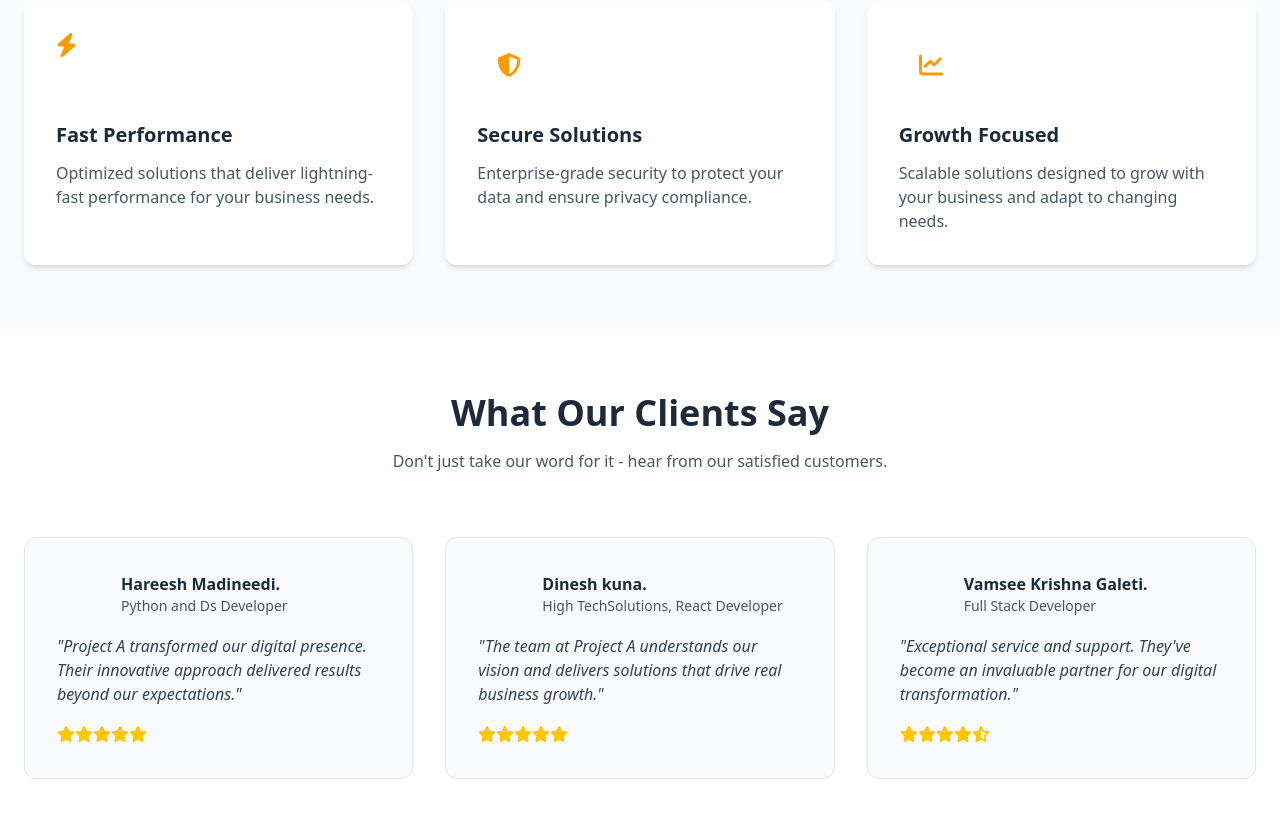
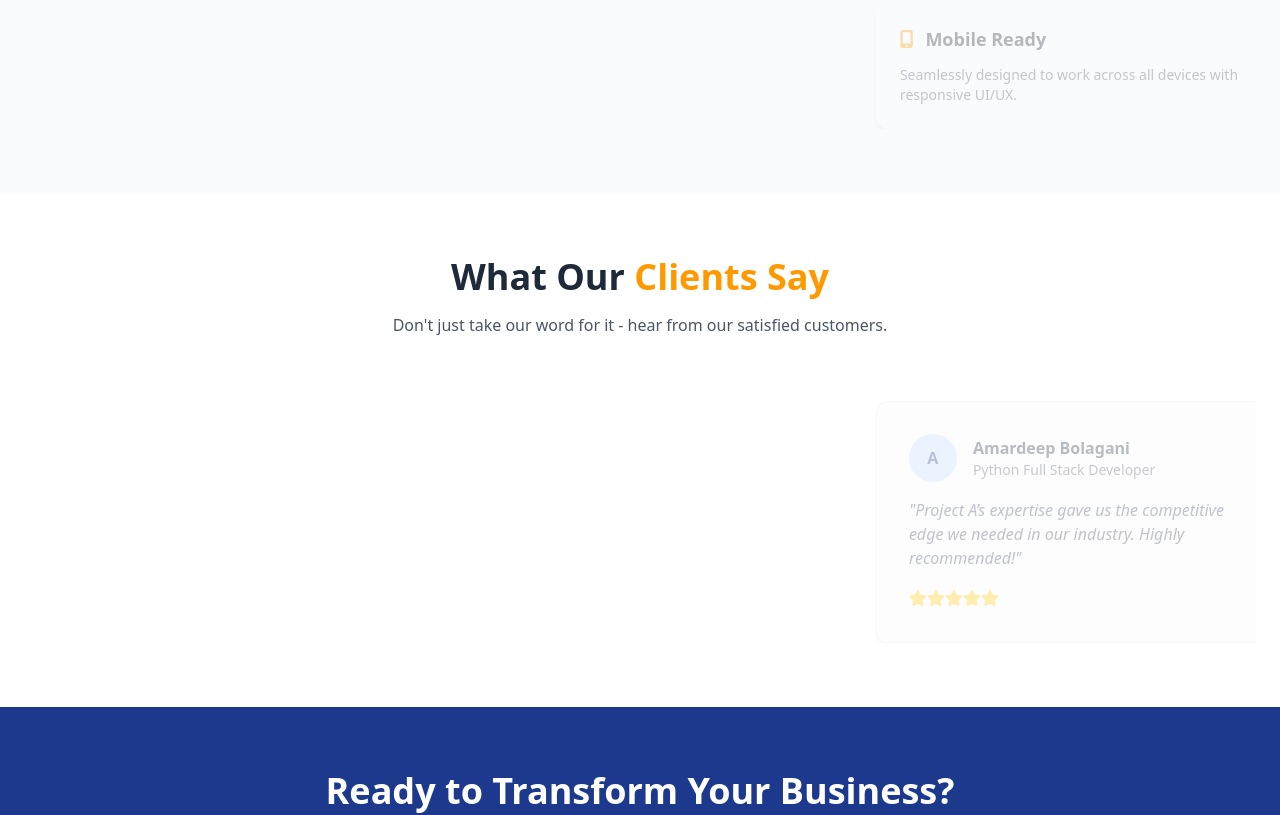
Before and after one commit to Amardeep1615/Project-A-, a React (Vite) app: page / in a window 1280 px wide. Shown: the part 1180-1995 px from the top of the page. Built offline with nearby package versions, Linux system fonts and the light colour scheme.

Commit message:
Testimonials Animation

```diff
--- a/package.json
+++ b/package.json
@@ -14,6 +14,7 @@
     "@fortawesome/free-solid-svg-icons": "^6.7.2",
     "@fortawesome/react-fontawesome": "^0.2.2",
     "@tailwindcss/vite": "^4.1.10",
+    "framer-motion": "^12.23.12",
     "react": "^19.1.0",
     "react-dom": "^19.1.0",
     "react-icons": "^5.5.0",
--- a/src/components/Features.jsx
+++ b/src/components/Features.jsx
@@ -1,41 +1,127 @@
 // src/components/Features.jsx
-import React from 'react';
-import { FontAwesomeIcon } from '@fortawesome/react-fontawesome';
-import { faBolt, faShieldAlt, faChartLine } from '@fortawesome/free-solid-svg-icons';
+import React, { useState, useEffect } from "react";
+import { FontAwesomeIcon } from "@fortawesome/react-fontawesome";
+import {
+  faBolt,
+  faShieldAlt,
+  faChartLine,
+  faMobileAlt,
+  faCloud,
+  faUsers,
+  faLightbulb,
+  faCodeBranch,
+} from "@fortawesome/free-solid-svg-icons";
+// eslint-disable-next-line no-unused-vars
+import { motion, AnimatePresence } from "framer-motion";
+
+const features = [
+  {
+    icon: faBolt,
+    title: "Fast Performance",
+    description:
+      "Optimized solutions that deliver lightning-fast performance for your business needs.",
+  },
+  {
+    icon: faShieldAlt,
+    title: "Secure Solutions",
+    description:
+      "Enterprise-grade security to protect your data and ensure privacy compliance.",
+  },
+  {
+    icon: faChartLine,
+    title: "Growth Focused",
+    description:
+      "Scalable solutions designed to grow with your business and adapt to changing needs.",
+  },
+  {
+    icon: faMobileAlt,
+    title: "Mobile Ready",
+    description:
+      "Seamlessly designed to work across all devices with responsive UI/UX.",
+  },
+  {
+    icon: faCloud,
+    title: "Cloud Integration",
+    description:
+      "Powerful cloud-native applications for flexibility, scalability, and cost efficiency.",
+  },
+  {
+    icon: faUsers,
+    title: "Team Collaboration",
+    description:
+      "Built-in tools and integrations that improve productivity and collaboration.",
+  },
+  {
+    icon: faLightbulb,
+    title: "Innovative Ideas",
+    description:
+      "Creative approaches that ensure your projects always stand out in the market.",
+  },
+  {
+    icon: faCodeBranch,
+    title: "Agile Development",
+    description:
+      "Iterative development process to adapt quickly to your changing requirements.",
+  },
+];
 
 const Features = () => {
+  const [index, setIndex] = useState(0);
+
+  useEffect(() => {
+    const interval = setInterval(() => {
+      setIndex((prev) => (prev + 3) % features.length);
+    }, 5000);
+    return () => clearInterval(interval);
+  }, []);
+
+  const visibleFeatures = [
+    features[index % features.length],
+    features[(index + 1) % features.length],
+    features[(index + 2) % features.length],
+  ];
+
   return (
     <section className="py-16 bg-gray-50">
       <div className="max-w-7xl mx-auto px-6">
         <div className="text-center mb-16">
-          <h3 className="text-3xl md:text-4xl font-bold mb-4">Why Choose <span className="text-amber-500">Project A</span></h3>
-          <p className="text-gray-600 max-w-2xl mx-auto">We combine innovative technology with creative solutions to deliver exceptional results.</p>
+          <h3 className="text-3xl md:text-4xl font-bold mb-4">
+            Why Choose <span className="text-amber-500">Project A</span>
+          </h3>
+          <p className="text-gray-600 max-w-2xl mx-auto">
+            We combine innovative technology with creative solutions to deliver exceptional results.
+          </p>
         </div>
 
-        <div className="grid grid-cols-1 md:grid-cols-3 gap-8">
-          <div className="bg-white p-8 rounded-xl shadow-md card-hover">
-            <div className="w-16 h-16 bg-primary-100 rounded-full items- center justify-center mb-6">
-              <FontAwesomeIcon icon={faBolt} className="text-2xl text-amber-500" />
-            </div>
-            <h4 className="text-xl font-bold mb-3">Fast Performance</h4>
-            <p className="text-gray-600">Optimized solutions that deliver lightning-fast performance for your business needs.</p>
-          </div>
-
-          <div className="bg-white p-8 rounded-xl shadow-md card-hover">
-            <div className="w-16 h-16 bg-primary-100 rounded-full flex items-center justify-center mb-6">
-              <FontAwesomeIcon icon={faShieldAlt} className="text-2xl text-amber-500" />
-            </div>
-            <h4 className="text-xl font-bold mb-3">Secure Solutions</h4>
-            <p className="text-gray-600">Enterprise-grade security to protect your data and ensure privacy compliance.</p>
-          </div>
-
-          <div className="bg-white p-8 rounded-xl shadow-md card-hover">
-            <div className="w-16 h-16 bg-primary-100 rounded-full flex items-center justify-center mb-6">
-              <FontAwesomeIcon icon={faChartLine} className="text-2xl text-amber-500" />
-            </div>
-            <h4 className="text-xl font-bold mb-3">Growth Focused</h4>
-            <p className="text-gray-600">Scalable solutions designed to grow with your business and adapt to changing needs.</p>
-          </div>
+        {/* Animate feature cards */}
+        <div className="overflow-hidden">
+          <AnimatePresence mode="wait">
+            <motion.div
+              key={index}
+              initial={{ x: "100%", opacity: 0 }}
+              animate={{ x: 0, opacity: 1 }}
+              exit={{ x: "-100%", opacity: 0 }}
+              transition={{ duration: 0.8 }}
+              className="grid grid-cols-1 md:grid-cols-3 gap-8"
+            >
+              {visibleFeatures.map((f, i) => (
+                <div
+                  key={i}
+                  className="bg-white p-6 rounded-xl shadow-md hover:shadow-lg transition"
+                >
+                  {/* Icon + Title in Row */}
+                  <div className="flex items-center gap-3 mb-3">
+                    <FontAwesomeIcon
+                      icon={f.icon}
+                      className="text-lg text-amber-500"
+                    />
+                    <h4 className="text-lg font-bold">{f.title}</h4>
+                  </div>
+                  <p className="text-gray-600 text-sm">{f.description}</p>
+                </div>
+              ))}
+            </motion.div>
+          </AnimatePresence>
         </div>
       </div>
     </section>
--- a/src/components/Testimonials.jsx
+++ b/src/components/Testimonials.jsx
@@ -1,65 +1,192 @@
 // src/components/Testimonials.jsx
-import React from 'react';
-import { FontAwesomeIcon } from '@fortawesome/react-fontawesome';
-import { faStar, faStarHalfAlt } from '@fortawesome/free-solid-svg-icons';
+import React, { useState, useEffect } from "react";
+import { FontAwesomeIcon } from "@fortawesome/react-fontawesome";
+import { faStar, faStarHalfAlt } from "@fortawesome/free-solid-svg-icons";
+// eslint-disable-next-line no-unused-vars
+import { motion, AnimatePresence } from "framer-motion";
+
+const testimonials = [
+  {
+    name: "Hareesh Madineedi",
+    role: "Python and DS Developer",
+    review:
+      "Project A transformed our digital presence. Their innovative approach delivered results beyond our expectations.",
+    rating: 5,
+  },
+  {
+    name: "Dinesh Kuna",
+    role: "High TechSolutions, React Developer",
+    review:
+      "The team at Project A understands our vision and delivers solutions that drive real business growth.",
+    rating: 5,
+  },
+  {
+    name: "Vamsee Krishna Galeti",
+    role: "Full Stack Developer",
+    review:
+      "Exceptional service and support. They've become an invaluable partner for our digital transformation.",
+    rating: 4.5,
+  },
+  {
+    name: "Amardeep Bolagani",
+    role: "Python Full Stack Developer",
+    review:
+      "Project A’s expertise gave us the competitive edge we needed in our industry. Highly recommended!",
+    rating: 5,
+  },
+  {
+    name: "Srikanth Dabbakuti",
+    role: "UI/UX Designer",
+    review:
+      "Their designs are creative and user-friendly. Our clients love the new interface.",
+    rating: 5,
+  },
+  {
+    name: "Hemanth K",
+    role: "Data Engineer",
+    review:
+      "A truly professional team that integrates seamlessly with our workflows. Impressive!",
+    rating: 5,
+  },
+  {
+    name: "Aagnesh Gade",
+    role: "Cloud Solutions Architect",
+    review:
+      "We saw a 40% increase in efficiency after implementing Project A’s solutions. Truly a game-changer!",
+    rating: 5,
+  },
+  {
+    name: "Sai Krishna Vinnakota",
+    role: "Quality Assurance",
+    review:
+      "The automation strategies saved us countless hours of manual work. Fantastic team to work with.",
+    rating: 4.5,
+  },
+  {
+    name: "Vali Basha Nabeesa Gari",
+    role: "Product Manager",
+    review:
+      "Project A not only met our deadlines but also suggested improvements that boosted our product’s usability.",
+    rating: 5,
+  },
+  {
+    name: "Prasanth Bolagani",
+    role: "Data Scientist",
+    review:
+      "Their AI-driven insights helped us make smarter business decisions. Couldn’t be happier with the results.",
+    rating: 5,
+  },
+  {
+    name: "Umesh Chandra K",
+    role: "Mobile App Developer",
+    review:
+      "The mobile-first approach ensured our app worked flawlessly on all devices. Super reliable team!",
+    rating: 4.5,
+  },
+  {
+    name: "Hemanth Adigopula",
+    role: "Tech Lead",
+    review:
+      "Clear communication, timely delivery, and excellent technical expertise. Highly recommend Project A.",
+    rating: 5,
+  },
+  {
+    name: "VenkatSai Ch",
+    role: "Frontend Developer",
+    review:
+      "Loved the clean UI and attention to detail. Our clients immediately noticed the improvement.",
+    rating: 5,
+  },
+  {
+    name: "Harinath Reddy",
+    role: "Business Analyst",
+    review:
+      "They helped us align our business goals with the right technology solutions. Very insightful.",
+    rating: 4.5,
+  },
+  {
+    name: "Jaya Prakash",
+    role: "AI/ML Engineer",
+    review:
+      "Innovative, forward-thinking, and passionate about technology. Project A is ahead of the curve.",
+    rating: 5,
+  },
+  {
+    name: "Raghavendra",
+    role: "QA Engineer",
+    review:
+      "The testing automation solutions drastically reduced our release time. Excellent service!",
+    rating: 5,
+  },
+
+];
 
 const Testimonials = () => {
+  const [index, setIndex] = useState(0);
+
+  // Auto-slide every 5s
+  useEffect(() => {
+    const interval = setInterval(() => {
+      setIndex((prev) => (prev + 3) % testimonials.length);
+    }, 5000);
+    return () => clearInterval(interval);
+  }, []);
+
+  // Ensure exactly 3 visible cards (handles array wrap-around)
+  const visibleCards = [
+    testimonials[index],
+    testimonials[(index + 1) % testimonials.length],
+    testimonials[(index + 2) % testimonials.length],
+  ];
+
   return (
     <section className="py-16 bg-white">
       <div className="max-w-7xl mx-auto px-6">
         <div className="text-center mb-16">
-          <h3 className="text-3xl md:text-4xl font-bold mb-4">What Our <span className="text-accent">Clients Say</span></h3>
-          <p className="text-gray-600 max-w-2xl mx-auto">Don't just take our word for it - hear from our satisfied customers.</p>
+          <h3 className="text-3xl md:text-4xl font-bold mb-4">
+            What Our <span className="text-amber-500">Clients Say</span>
+          </h3>
+          <p className="text-gray-600 max-w-2xl mx-auto">
+            Don't just take our word for it - hear from our satisfied customers.
+          </p>
         </div>
 
-        <div className="grid grid-cols-1 md:grid-cols-3 gap-8">
-          <div className="bg-gray-50 p-8 rounded-xl border border-gray-200">
+        {/* Animate testimonial cards */}
+        <div className="overflow-hidden">
+          <AnimatePresence mode="wait">
+            <motion.div
+              key={index}
+              initial={{ x: "100%", opacity: 0 }}
+              animate={{ x: 0, opacity: 1 }}
+              exit={{ x: "-100%", opacity: 0 }}
+              transition={{ duration: 0.8 }}
+              className="grid grid-cols-1 md:grid-cols-3 gap-8"
+            >
+              {visibleCards.map((t, i) => (
+                <div
+                  key={i}
+                  className="bg-gray-50 p-8 rounded-xl border border-gray-200 shadow-md"
+                >
                   <div className="flex items-center mb-4">
-              <div className="w-12 h-12 rounded-full overflow-hidden mr-4">
-
+                    <div className="w-12 h-12 rounded-full bg-blue-200 flex items-center justify-center font-bold text-blue-900 mr-4">
+                      {t.name.charAt(0)}
                     </div>
                     <div>
-                <h5 className="font-bold">Hareesh Madineedi.</h5>
-                <p className="text-gray-600 text-sm">Python and Ds Developer</p>
+                      <h5 className="font-bold">{t.name}</h5>
+                      <p className="text-gray-600 text-sm">{t.role}</p>
                     </div>
                   </div>
-            <p className="text-gray-700 italic">"Project A transformed our digital presence. Their innovative approach delivered results beyond our expectations."</p>
+                  <p className="text-gray-700 italic">"{t.review}"</p>
                   <div className="mt-4 text-yellow-400">
-              <FontAwesomeIcon icon={faStar} /><FontAwesomeIcon icon={faStar} /><FontAwesomeIcon icon={faStar} /><FontAwesomeIcon icon={faStar} /><FontAwesomeIcon icon={faStar} />
+                    {Array.from({ length: Math.floor(t.rating) }).map((_, i) => (
+                      <FontAwesomeIcon key={i} icon={faStar} />
+                    ))}
+                    {t.rating % 1 !== 0 && <FontAwesomeIcon icon={faStarHalfAlt} />}
                   </div>
                 </div>
-
-          <div className="bg-gray-50 p-8 rounded-xl border border-gray-200">
-            <div className="flex items-center mb-4">
-              <div className="w-12 h-12 rounded-full overflow-hidden mr-4">
-
-              </div>
-              <div>
-                <h5 className="font-bold">Dinesh kuna.</h5>
-                <p className="text-gray-600 text-sm">High TechSolutions, React Developer</p>
-              </div>
-            </div>
-            <p className="text-gray-700 italic">"The team at Project A understands our vision and delivers solutions that drive real business growth."</p>
-            <div className="mt-4 text-yellow-400">
-              <FontAwesomeIcon icon={faStar} /><FontAwesomeIcon icon={faStar} /><FontAwesomeIcon icon={faStar} /><FontAwesomeIcon icon={faStar} /><FontAwesomeIcon icon={faStar} />
-            </div>
-          </div>
-
-          <div className="bg-gray-50 p-8 rounded-xl border border-gray-200">
-            <div className="flex items-center mb-4">
-              <div className="w-12 h-12 rounded-full overflow-hidden mr-4">
-
-              </div>
-              <div>
-                <h5 className="font-bold">Vamsee Krishna Galeti.</h5>
-                <p className="text-gray-600 text-sm">Full Stack Developer</p>
-              </div>
-            </div>
-            <p className="text-gray-700 italic">"Exceptional service and support. They've become an invaluable partner for our digital transformation."</p>
-            <div className="mt-4 text-yellow-400">
-              <FontAwesomeIcon icon={faStar} /><FontAwesomeIcon icon={faStar} /><FontAwesomeIcon icon={faStar} /><FontAwesomeIcon icon={faStar} /><FontAwesomeIcon icon={faStarHalfAlt} />
-            </div>
-          </div>
+              ))}
+            </motion.div>
+          </AnimatePresence>
         </div>
       </div>
     </section>
--- a/src/routes/AppRouting.jsx
+++ b/src/routes/AppRouting.jsx
@@ -33,7 +33,7 @@ function AppRouting() {
               404 | Page Not Found
             </div>}/>
       <Route path="/ourstorypage" element={<OurStoryPage/>}/>
-      <Route path="/schedule-demo" element={<ScheduleDemo/>} />
+      <Route path="/ScheduleDemo" element={<ScheduleDemo/>} />
 
       </Routes>
       <CallFun/>
```
Also changed, not shown: src/components/CallFun.jsx (+8 -2 lines), 1 other file (tests, documents, lock files or other folders). Lines whose indentation alone changed are shown as unchanged.
